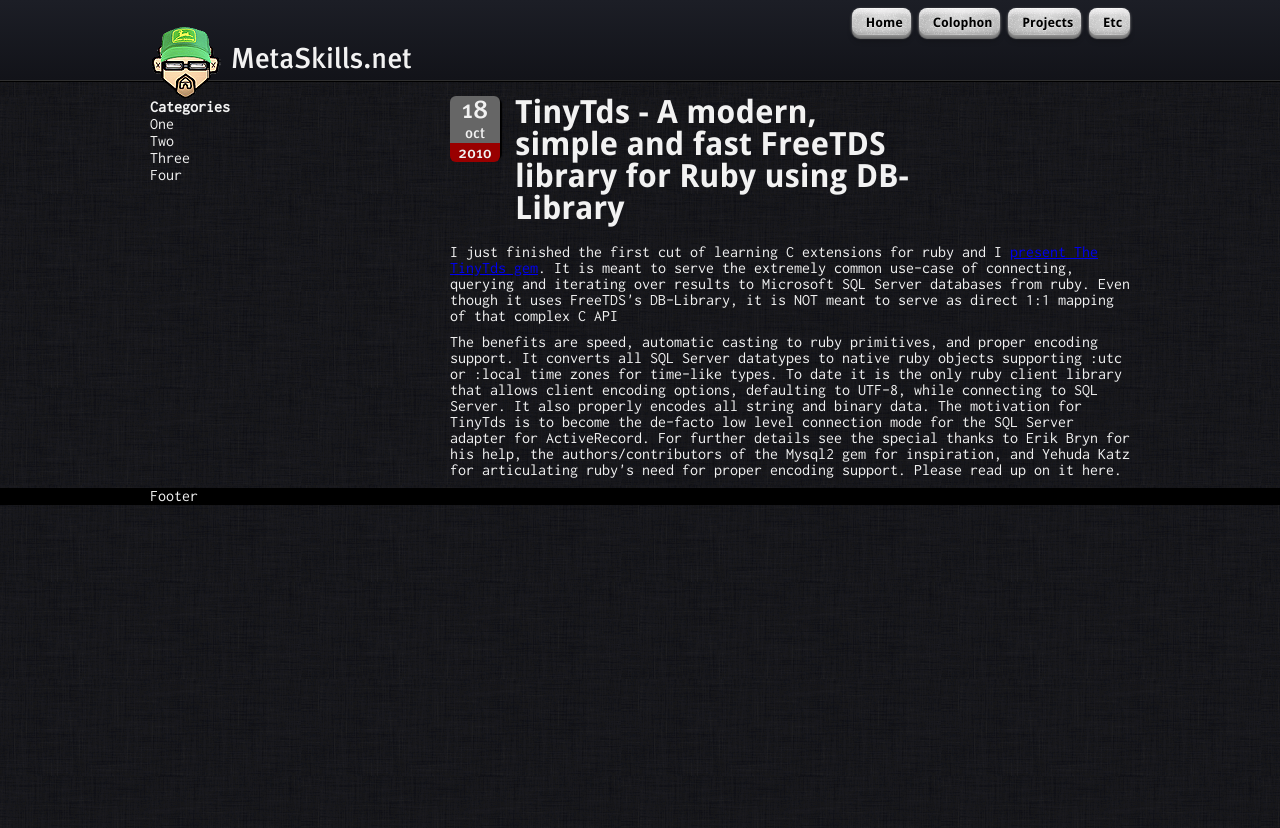
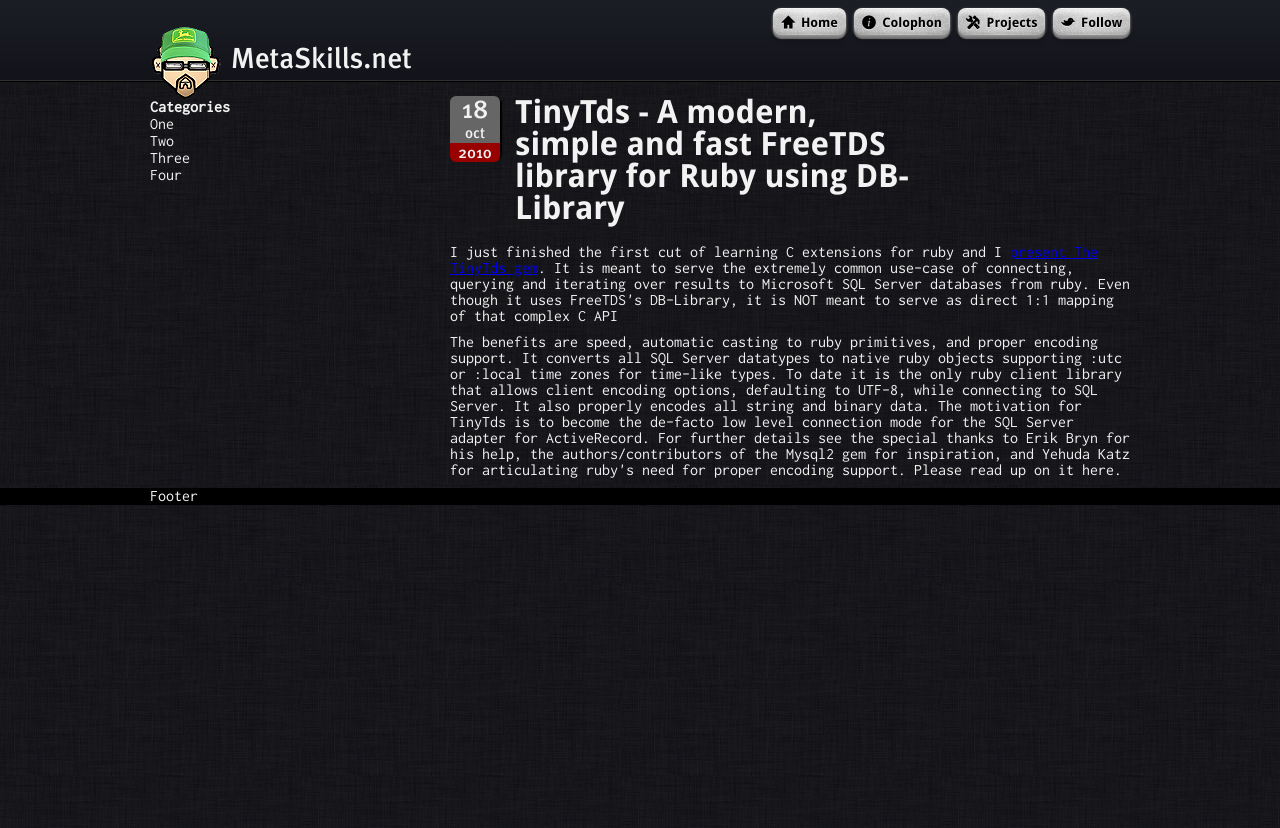
Before and after one commit to codefriendly/metaskills.net, a Jekyll site: the page built from _posts/2010-10-18-tinytds-a-modern-simple-and-fast-freetds-library-for-ruby-using-db-library.html, in a window 1280 px wide. Shown: the top 828 px of the page. Built offline with Jekyll 4.4.1, drawn with Linux system fonts in a browser that asks for light colours.

Commit message:
Adding pictos font and graphic elements to top nav buttons.

```diff
--- a/_includes/header.html
+++ b/_includes/header.html
@@ -1,8 +1,8 @@
 <nav>
   <ul>
-    <li><a href="#" class="button">Home</a></li>
-    <li><a href="#" class="button">Colophon</a></li>
-    <li><a href="#" class="button">Projects</a></li>
-    <li><a href="#" class="button">Etc</a></li>
+    <li><a href="#" class="button" data-icon="H">Home</a></li>
+    <li><a href="#" class="button" data-icon="i">Colophon</a></li>
+    <li><a href="#" class="button" data-icon="x">Projects</a></li>
+    <li><a href="#" class="button" data-icon="B">Follow</a></li>
   </ul>
 </nav>
--- a/resource/site.css
+++ b/resource/site.css
@@ -1,4 +1,5 @@
 /* SCSS - Fonts */
+/* Pictos Font - Copyright © 2010 Drew Wilson http://www.drewwilson.com - This font is NOT free! */
 @font-face {
   font-family: MetaMedRoman;
   src: url("/resource/font-meta-med.ttf") format("truetype"); }
@@ -22,6 +23,12 @@
 @font-face {
   font-family: MetaInconsolata;
   src: url("/resource/font-inconsolata.ttf") format("truetype"); }
+
+@font-face {
+  font-family: MetaPictos;
+  src: url("/resource/font-pictos-web.ttf") format("truetype");
+  font-style: normal;
+  font-weight: normal; }
 
 /* SCSS - Variables */
 /* SCSS - Future Proof & Vendor Helpers */
@@ -146,7 +153,9 @@
 a.button {
   /* text */
   text-decoration: none;
-  font: 13px/1em "MetaDroidSans", sans-serif;
+  font-family: MetaDroidSans, Helvetica sans-serif;
+  font-size: 13px;
+  line-height: 1em;
   font-weight: bold;
   text-shadow: rgba(255, 255, 255, 0.5) 0 1px 0;
   -webkit-user-select: none;
@@ -180,7 +189,9 @@
   /* icon usage */
   /* states */ }
   a.button:before {
-    font: 1.2em/0 "Pictos", sans-serif;
+    font-family: MetaPictos;
+    font-size: 1.2em;
+    line-height: 0;
     content: attr(data-icon);
     margin-right: 0.4em; }
   a.button:hover {
@@ -206,7 +217,8 @@
 @-moz-document url-prefix() {
   a.button {
     text-align: center;
-    background-color: #b3b3b3; } }
+    background-color: #b3b3b3;
+    padding: .5em .4em .4em .4em; } }
 
 /* Pygment Highlight */
 .highlight {
```
Also changed, not shown: _sass/site.scss (+10 -11 lines), resource/font-pictos-web.ttf (added).
